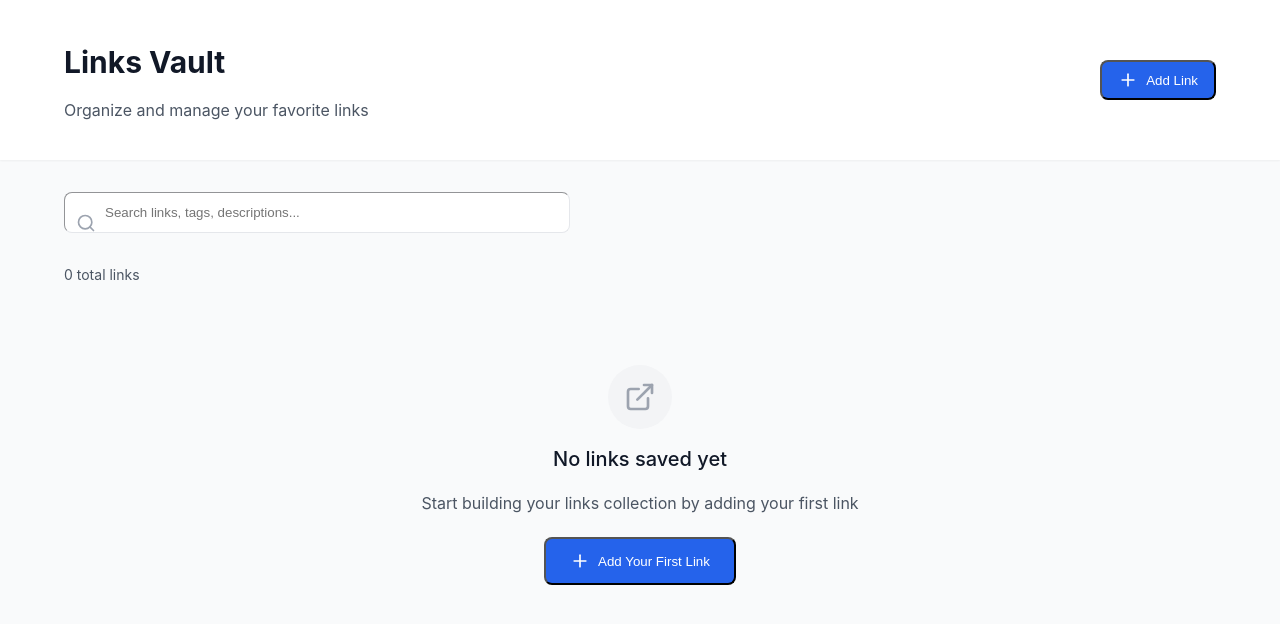
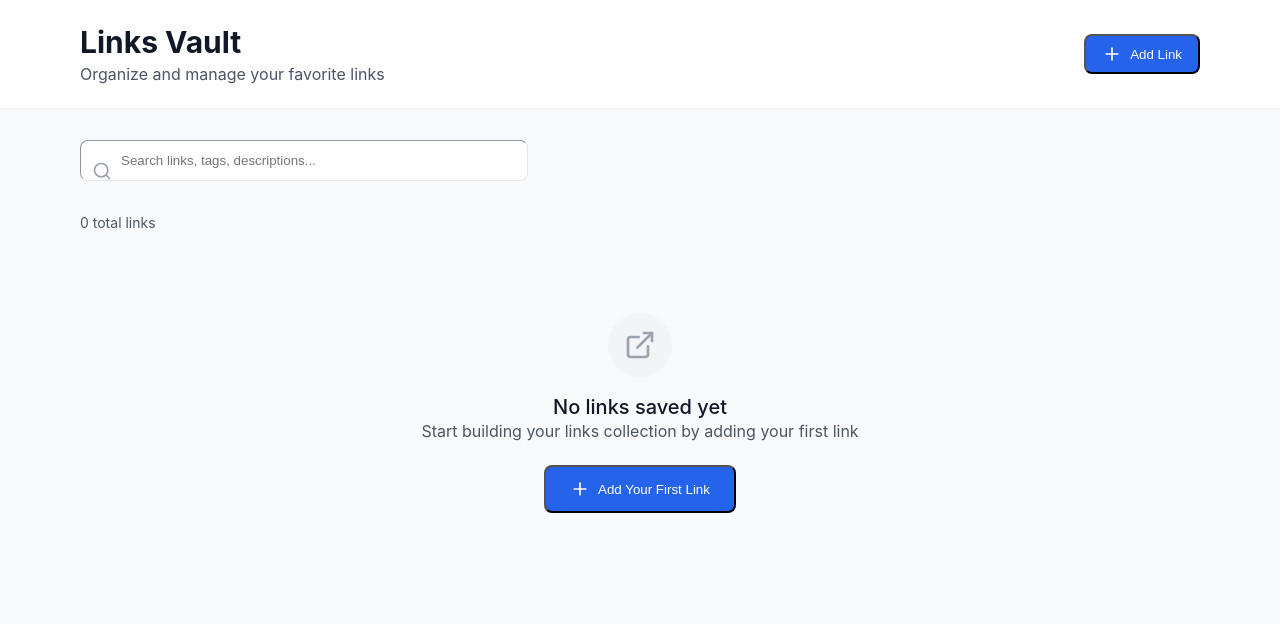
Before and after one commit to FRANKD-UX/codetribe-ts-task2, a React (Create React App) app: page / in a window 1280 px wide. Shown: the top 624 px of the page. Built offline with nearby package versions, Linux system fonts and the light colour scheme.

Commit message:
index.css

```diff
--- a/src/index.css
+++ b/src/index.css
@@ -1,3 +1,9 @@
+* {
+  margin: 0;
+  padding: 0;
+  box-sizing: border-box;
+}
+
 body {
   margin: 0;
   font-family: -apple-system, BlinkMacSystemFont, 'Segoe UI', 'Roboto', 'Oxygen',
@@ -5,9 +11,5 @@
     sans-serif;
   -webkit-font-smoothing: antialiased;
   -moz-osx-font-smoothing: grayscale;
+  background-color: #f9fafb;
 }
-
-code {
-  font-family: source-code-pro, Menlo, Monaco, Consolas, 'Courier New',
-    monospace;
-}
```
